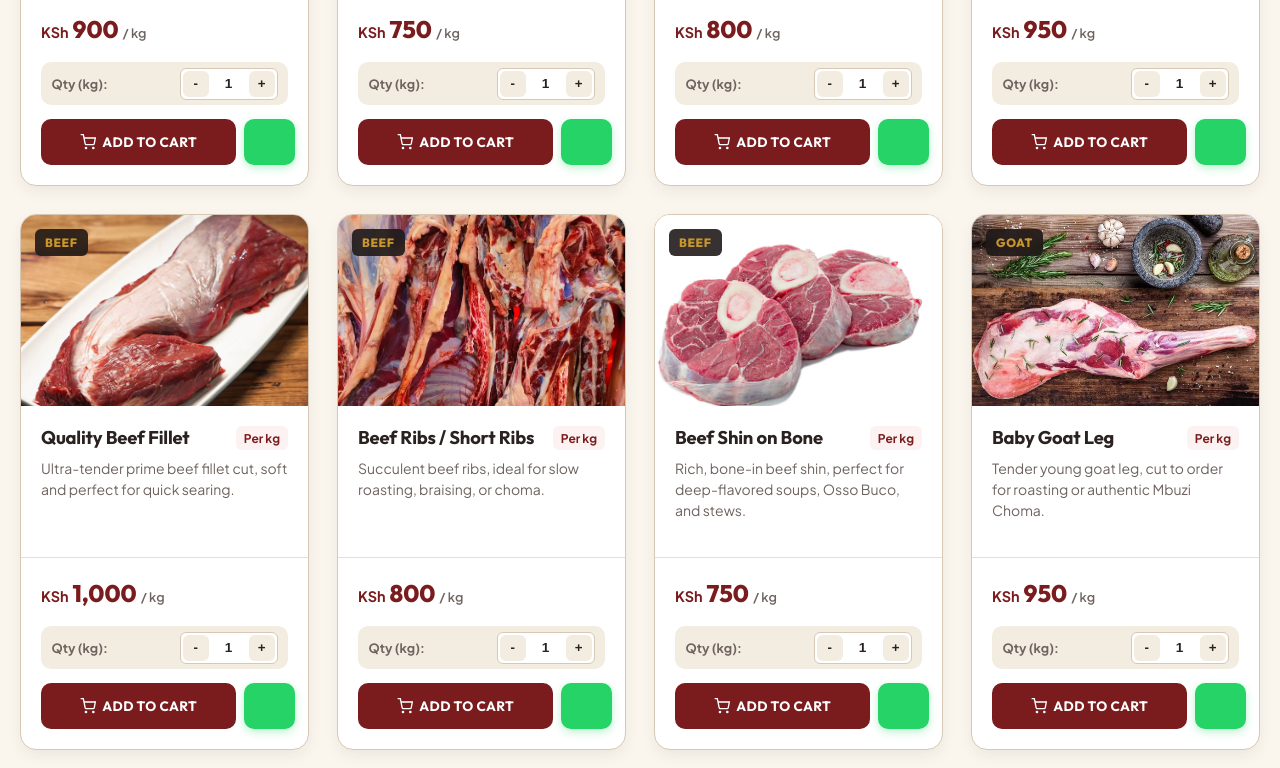
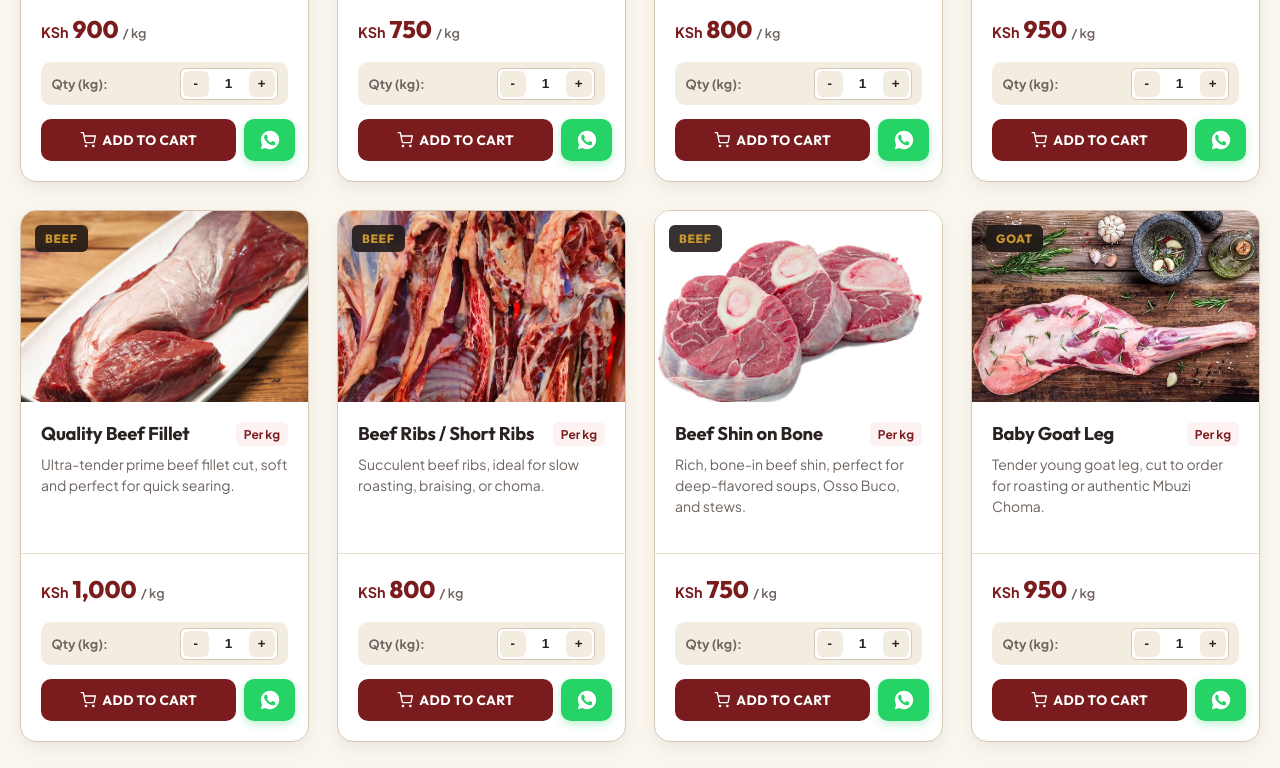
Before and after one commit to denkaai/Beefhive, a plain HTML site: page index.html in a window 1280 px wide. Shown: the part 1480-2248 px from the top of the page. Drawn offline with Linux system fonts and the light colour scheme.

Commit message:
Ensure white WhatsApp icon is explicitly rendered inside product card green button

```diff
--- a/css/style.css
+++ b/css/style.css
@@ -930,27 +930,38 @@ img {
 }
 
 .btn-wa-direct {
-  background-color: #25D366;
-  color: #FFFFFF;
-  border: none;
-  border-radius: var(--radius-md);
-  display: flex;
-  align-items: center;
-  justify-content: center;
-  transition: all var(--transition-fast);
-  box-shadow: 0 3px 8px rgba(37, 211, 102, 0.3);
+  background-color: #25D366 !important;
+  color: #FFFFFF !important;
+  border: none !important;
+  border-radius: var(--radius-md) !important;
+  display: flex !important;
+  align-items: center !important;
+  justify-content: center !important;
+  height: 42px !important;
+  width: 100% !important;
+  text-decoration: none !important;
+  box-shadow: 0 3px 8px rgba(37, 211, 102, 0.3) !important;
+  transition: all var(--transition-fast) !important;
 }
 
 .btn-wa-direct svg {
   fill: #FFFFFF !important;
+  color: #FFFFFF !important;
   width: 22px !important;
   height: 22px !important;
+  min-width: 22px !important;
+  min-height: 22px !important;
+  display: block !important;
+}
+
+.btn-wa-direct svg path {
+  fill: #FFFFFF !important;
 }
 
 .btn-wa-direct:hover {
-  background-color: #1EBE5D;
-  transform: translateY(-2px);
-  box-shadow: 0 5px 12px rgba(37, 211, 102, 0.4);
+  background-color: #1EBE5D !important;
+  transform: translateY(-2px) !important;
+  box-shadow: 0 5px 12px rgba(37, 211, 102, 0.4) !important;
 }
 
 /* Wholesale Callout Banner */
--- a/js/script.js
+++ b/js/script.js
@@ -624,8 +624,8 @@ function renderCatalog() {
               title="Quick Order on WhatsApp"
               aria-label="Order ${escapeHtml(product.name)} directly on WhatsApp"
             >
-              <svg class="wa-icon" viewBox="0 0 24 24" width="18" height="18" fill="currentColor" aria-hidden="true">
-                <path d="M12.031 2c-5.514 0-9.998 4.486-9.998 10 0 1.761.458 3.473 1.328 4.985L2 22l5.143-1.35A9.957 9.957 0 0012.031 22c5.515 0 9.999-4.486 9.999-10s-4.484-10-9.999-10zm5.82 14.28c-.244.687-1.42 1.312-1.956 1.365-.503.051-1.144.225-3.76-.8-3.08-1.205-5.06-4.32-5.215-4.526-.153-.207-1.246-1.66-1.246-3.167 0-1.507.78-2.247 1.056-2.553.275-.306.6-.383.8-.383.2 0 .4 0 .574.01.184.01.433-.07.675.51.244.58.83 2.025.903 2.174.073.148.12.325.024.517-.096.191-.144.31-.288.48-.144.17-.303.38-.432.51-.144.143-.294.3-.127.587.168.287.747 1.233 1.602 1.996 1.099.98 2.026 1.285 2.313 1.428.287.143.456.12.624-.072.168-.192.72-.837.912-1.124.192-.287.384-.24.648-.143.264.095 1.68.792 1.968.935.288.143.48.215.552.335.072.12.072.697-.172 1.384z"/>
+              <svg viewBox="0 0 24 24" width="22" height="22" fill="#FFFFFF" aria-hidden="true" style="width:22px;height:22px;fill:#FFFFFF;display:block;">
+                <path fill="#FFFFFF" d="M12.031 2c-5.514 0-9.998 4.486-9.998 10 0 1.761.458 3.473 1.328 4.985L2 22l5.143-1.35A9.957 9.957 0 0012.031 22c5.515 0 9.999-4.486 9.999-10s-4.484-10-9.999-10zm5.82 14.28c-.244.687-1.42 1.312-1.956 1.365-.503.051-1.144.225-3.76-.8-3.08-1.205-5.06-4.32-5.215-4.526-.153-.207-1.246-1.66-1.246-3.167 0-1.507.78-2.247 1.056-2.553.275-.306.6-.383.8-.383.2 0 .4 0 .574.01.184.01.433-.07.675.51.244.58.83 2.025.903 2.174.073.148.12.325.024.517-.096.191-.144.31-.288.48-.144.17-.303.38-.432.51-.144.143-.294.3-.127.587.168.287.747 1.233 1.602 1.996 1.099.98 2.026 1.285 2.313 1.428.287.143.456.12.624-.072.168-.192.72-.837.912-1.124.192-.287.384-.24.648-.143.264.095 1.68.792 1.968.935.288.143.48.215.552.335.072.12.072.697-.172 1.384z"/>
               </svg>
             </a>
           </div>
```
